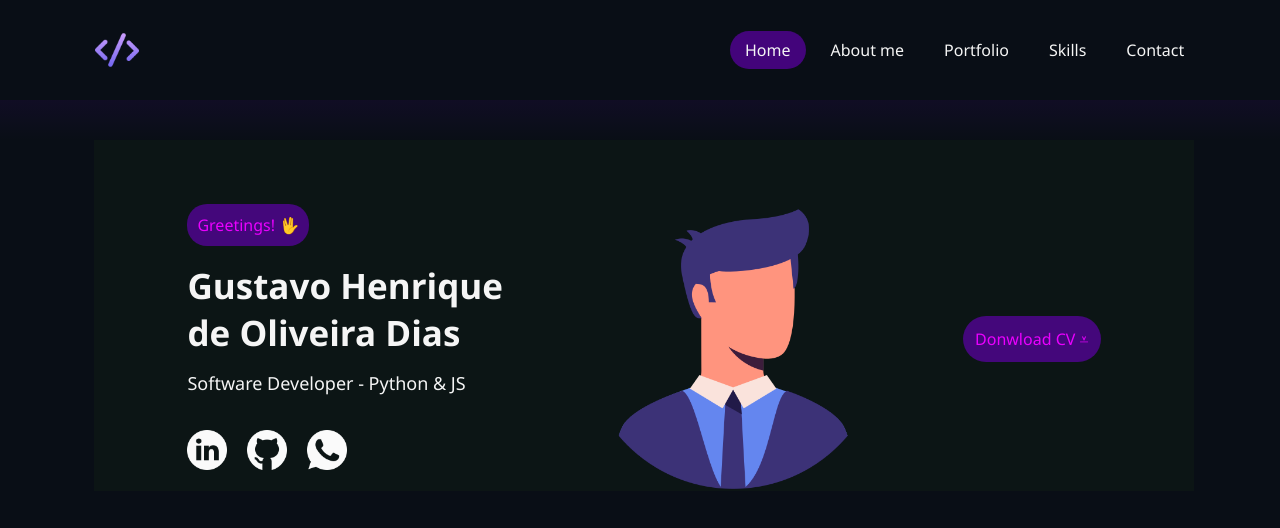
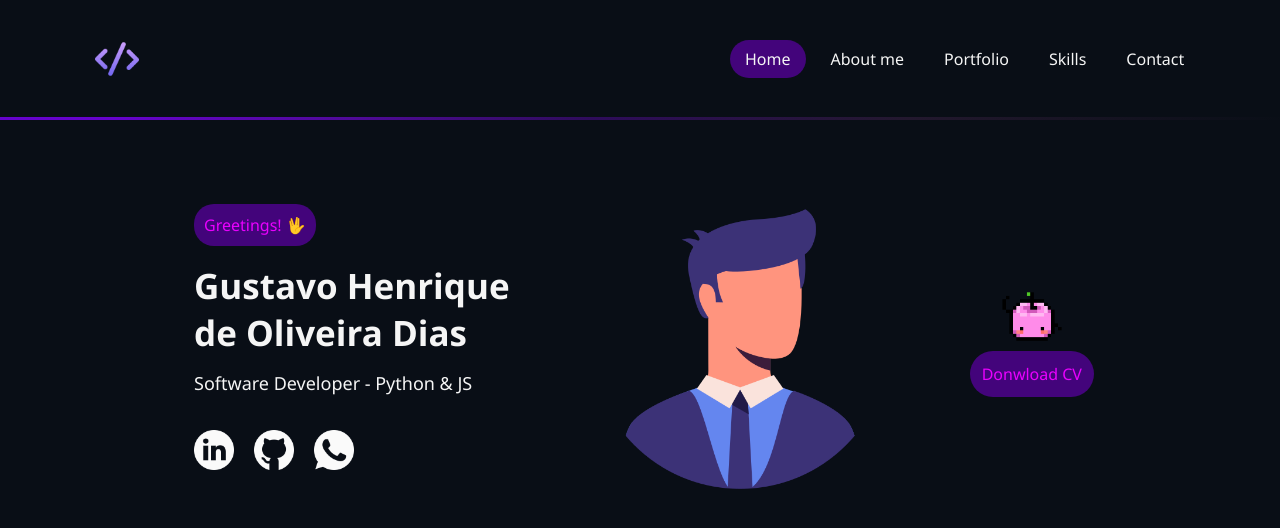
Before and after one commit to GustavoDiaso/Portfolio, a React (Vite) app in the folder project/: page / in a window 1280 px wide. Shown: the top 528 px of the page. Built offline with nearby package versions, Linux system fonts and the light colour scheme.

Commit message:
projetanto um junimo saltitante

```diff
--- a/project/src/components/header/Header.jsx
+++ b/project/src/components/header/Header.jsx
@@ -30,7 +30,6 @@ function Header() {
 
             // positioning the slide element behing the active link
             slide.style.transform = `translateX(${activeLinkElement.offsetLeft}px)`;
-            console.dir(slide)
 
         },
         [activeLinkText]
--- a/project/src/components/header/Header.module.css
+++ b/project/src/components/header/Header.module.css
@@ -1,9 +1,10 @@
 .header {
     background-color: #090E16;
-    border-bottom: 40px solid;
-    border-image: linear-gradient(180deg, rgba(128, 0, 255, 0.555) 24%, rgba(197, 87, 199, 0) 100%) 12;
+    border-bottom: 3px solid;
+    border-image: linear-gradient(100deg,rgba(128, 0, 255, 0.78) 11%, rgba(133, 7, 251, 0.57) 29%,
+    rgba(133, 7, 251, 0.301) 47%, rgba(197, 87, 199, 0.137) 71%, rgba(197, 87, 199, 0) 100%)10;
     min-width: 100%;
-    height: 140px;
+    height: 120px;
     position: fixed;
     top: 0px;
     left: 0px;
--- a/project/src/components/sections/Sections.module.css
+++ b/project/src/components/sections/Sections.module.css
@@ -6,5 +6,5 @@
     gap: 20px;
     height: fit-content;
     min-width: calc(100% - 8px);
-    margin-top: 100px;
+    margin-top: 130px;
 }
--- a/project/src/components/sections/section-home/Home.jsx
+++ b/project/src/components/sections/section-home/Home.jsx
@@ -1,9 +1,11 @@
 import css from "./Home.module.css"
+import { useRef, useState } from "react"
 import devIMGPath from '../../../assets/images/manager.png'
 import linkedinIMGPath from '../../../assets/images/linkedin.png'
 import whatsappIMGPath from '../../../assets/images/whatsapp.png'
 import githubIMGPath from '../../../assets/images/github.png'
 import curriculumPath from '../../../assets/curriculum/EnglishCV.pdf'
+import junimoDancingGIF from '../../../assets/images/junimo-dancing.gif'
 
 const socialMedias = [
     {name: 'LinkedIn', href: 'https://www.linkedin.com/in/gustavodiaso', imgPath: linkedinIMGPath},
@@ -12,6 +14,25 @@ const socialMedias = [
 ];
 
 function Home(){
+    const junimoGIFRef = useRef(null);
+    const [isJunimoJumping, setJunimoJumpingState] = useState(false)
+
+    function handleJunimoClick(){
+        // just check if the reference to the junimo gif exists first
+        if (!junimoGIFRef.current){return}
+
+        // If the junimo is already jumping, the animation will not be executed again
+        if (isJunimoJumping){return}
+
+        setJunimoJumpingState(true)
+
+        // A timeout that will set the jumping state to false again, returning the junimo to the original position
+        setTimeout(()=>{
+            setJunimoJumpingState(false)
+        }, 200)
+
+    }
+
     return(
         <section className={css.section_home}>
             <div className={css.dev_info}>
@@ -23,7 +44,7 @@ function Home(){
                     {
                         socialMedias.map((social_media)=>{
                             return(
-                                <li>
+                                <li key={social_media.name}>
                                     <a href={social_media.href} target="_blank">
                                         <img src={social_media.imgPath} alt={social_media.name} className={css.social_media_image}/>
                                     </a>
@@ -34,8 +55,24 @@ function Home(){
                 </ul>
 
             </div>
-            <img src={devIMGPath} alt="" className={css.dev_img}/>
-            <a href={curriculumPath} download='Gustavo_Henrique_Software_Developer' className={css.download_cv}>Donwload CV ⩡</a>
+
+            <img src={devIMGPath} alt="dev-image.png" className={css.dev_img}/>
+
+            <div className={css.download_menu}>
+                <img
+                    src={junimoDancingGIF}
+                    alt="junimo-dancing.gif"
+                    ref={junimoGIFRef}
+                    onClick={handleJunimoClick}
+                    className={
+                        isJunimoJumping ? css.junimo_jumping : css.junimo_dancing
+                    }
+                />
+
+                <a href={curriculumPath} download='Gustavo_Henrique_Software_Developer' className={css.btn_download_cv}>
+                    Donwload CV
+                </a>
+            </div>
 
         </section>
     )
--- a/project/src/components/sections/section-home/Home.module.css
+++ b/project/src/components/sections/section-home/Home.module.css
@@ -1,13 +1,13 @@
 .section_home {
-    position: absolute;
     width: 1100px;
     height: fit-content;
-    background-color: rgba(118, 245, 0, 0.027);
+    /* background-color: #3e29b311; */
     display: flex;
     align-items: center;
     justify-content: center;
     gap: 80px;
-    padding-top: 80px;
+    padding-top: 50px;
+    padding-bottom: 50px;
 }
 
 .dev_info{
@@ -51,14 +51,36 @@
 
 }
 
-.social_media_image{
+.social_media_image {
     height: 40px;
 }
 
-.download_cv{
+.download_menu {
+    display: flex;
+    flex-direction: column;
+    justify-content: center;
+    align-items: center;
+}
+
+.btn_download_cv {
     padding: 12px;
+    font-weight: 500;
     background-color: #5e00aaaf;
     border-radius: 30px;
     text-decoration: none;
     color: rgb(234, 0, 255);
+    transition: transform 0.1s;
 }
+.btn_download_cv:hover {
+    transform: scale(1.04);
+}
+
+.junimo_dancing {
+    width: 80px;
+    transition: transform 0.1s ease-out;
+}
+.junimo_jumping {
+    width: 80px;
+    transition: transform 0.09s ease-out;
+    transform: translateY(-20px);
+}
```
Also changed, not shown: project/src/assets/images/junimo-dancing.gif (added).
